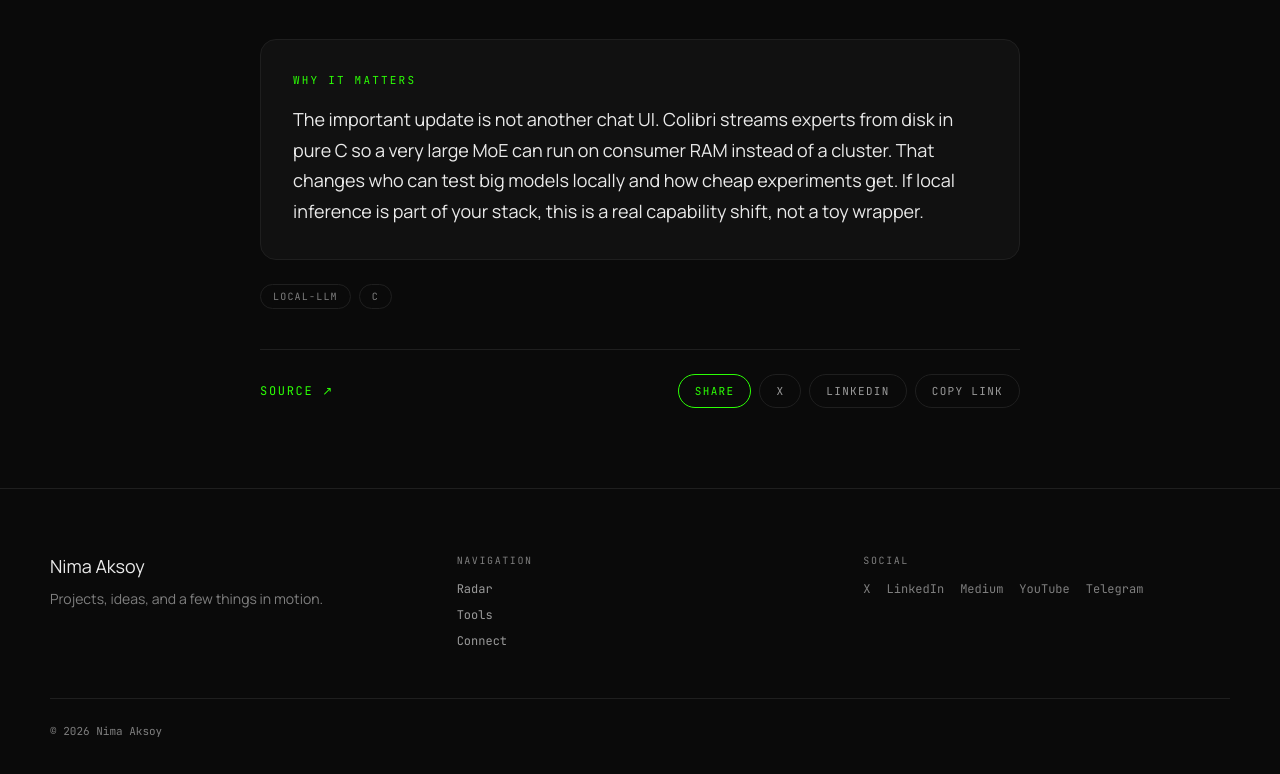
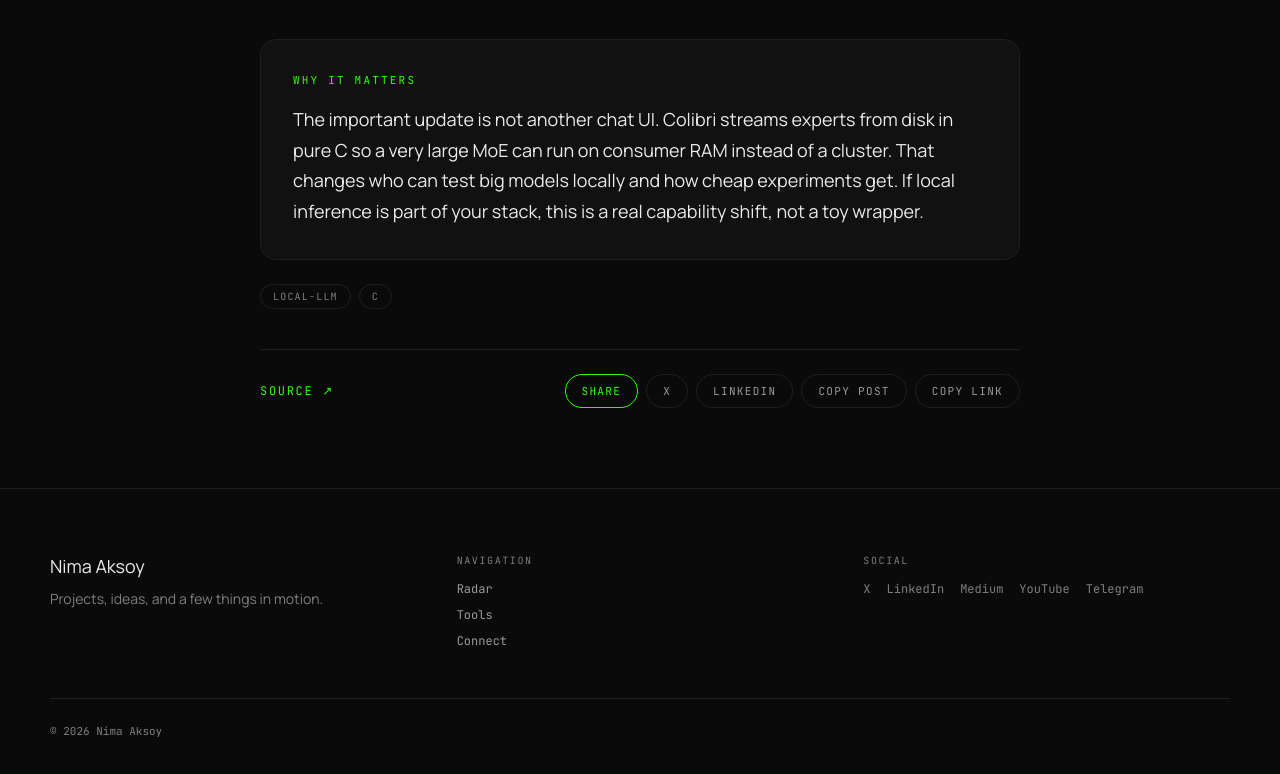
Before and after one commit to nimaaksoy/nimaaksoy.com, a Next.js app: page /radar/2026-07-12/colibri in a window 1280 px wide. Shown: the part 781-1555 px from the top of the page. Built offline with nearby package versions, Linux system fonts and the light colour scheme.

Commit message:
Restore radar share captions for intents, keep them off the page
Each item stores human X/LinkedIn captions used only by share buttons
and copy-post. X compose now prefills full caption + item URL.

```diff
--- a/components/radar/ItemShare.tsx
+++ b/components/radar/ItemShare.tsx
@@ -2,43 +2,76 @@
 
 import { useState } from "react";
 import type { Locale } from "@/lib/radar-shared";
+import { withShareUrl } from "@/lib/radar-shared";
 
 type ItemShareProps = {
   url: string;
   title: string;
   locale: Locale;
+  /** Human caption for X — never shown on page, only used in share intent */
+  xCaption: string;
+  /** Human caption for LinkedIn — never shown on page */
+  linkedinCaption: string;
 };
 
-export function ItemShare({ url, title, locale }: ItemShareProps) {
-  const [copied, setCopied] = useState(false);
+export function ItemShare({
+  url,
+  title,
+  locale,
+  xCaption,
+  linkedinCaption,
+}: ItemShareProps) {
+  const [copied, setCopied] = useState<"link" | "post" | null>(null);
   const isFa = locale === "fa";
   const labels = isFa
-    ? { share: "اشتراک", copy: "کپی لینک", copied: "کپی شد", x: "X" }
-    : { share: "Share", copy: "Copy link", copied: "Copied", x: "X" };
+    ? {
+        share: "اشتراک",
+        copyLink: "کپی لینک",
+        copyPost: "کپی پست",
+        copied: "کپی شد",
+        x: "X",
+      }
+    : {
+        share: "Share",
+        copyLink: "Copy link",
+        copyPost: "Copy post",
+        copied: "Copied",
+        x: "X",
+      };
 
-  const xHref = `https://twitter.com/intent/tweet?url=${encodeURIComponent(url)}&text=${encodeURIComponent(title)}`;
+  const xText = withShareUrl(xCaption, url);
+  const linkedinText = withShareUrl(linkedinCaption, url);
+
+  // Full caption in text only so X compose is not just "Name + url"
+  const xHref = `https://twitter.com/intent/tweet?text=${encodeURIComponent(xText)}`;
   const linkedinHref = `https://www.linkedin.com/sharing/share-offsite/?url=${encodeURIComponent(url)}`;
 
-  const onCopy = async () => {
+  const copyValue = async (key: "link" | "post", value: string) => {
     try {
-      await navigator.clipboard.writeText(url);
-      setCopied(true);
-      window.setTimeout(() => setCopied(false), 1600);
+      await navigator.clipboard.writeText(value);
+      setCopied(key);
+      window.setTimeout(() => setCopied(null), 1600);
     } catch {
-      setCopied(false);
+      setCopied(null);
     }
   };
 
   const onNativeShare = async () => {
     if (typeof navigator !== "undefined" && navigator.share) {
       try {
-        await navigator.share({ title, url });
+        await navigator.share({ title, text: xText, url });
         return;
       } catch {
-        // user cancelled or unsupported — fall through
+        // cancelled
       }
     }
-    await onCopy();
+    await copyValue("post", xText);
+  };
+
+  const onLinkedIn = async () => {
+    // LinkedIn often strips prefilled text — copy caption so paste is ready
+    await copyValue("post", linkedinText);
+    window.open(linkedinHref, "_blank", "noopener,noreferrer");
   };
 
   return (
@@ -58,20 +91,26 @@ export function ItemShare({ url, title, locale }: ItemShareProps) {
       >
         {labels.x}
       </a>
-      <a
-        href={linkedinHref}
-        target="_blank"
-        rel="noreferrer"
+      <button
+        type="button"
+        onClick={onLinkedIn}
         className="rounded-full border border-[#1F1F1F] px-4 py-2 font-jetbrains text-[11px] uppercase tracking-[0.12em] text-[#9A9A9A] transition hover:border-[#2CFF05] hover:text-[#2CFF05]"
       >
         LinkedIn
-      </a>
+      </button>
       <button
         type="button"
-        onClick={onCopy}
+        onClick={() => copyValue("post", xText)}
         className="rounded-full border border-[#1F1F1F] px-4 py-2 font-jetbrains text-[11px] uppercase tracking-[0.12em] text-[#9A9A9A] transition hover:border-[#2CFF05] hover:text-[#2CFF05]"
       >
-        {copied ? labels.copied : labels.copy}
+        {copied === "post" ? labels.copied : labels.copyPost}
+      </button>
+      <button
+        type="button"
+        onClick={() => copyValue("link", url)}
+        className="rounded-full border border-[#1F1F1F] px-4 py-2 font-jetbrains text-[11px] uppercase tracking-[0.12em] text-[#9A9A9A] transition hover:border-[#2CFF05] hover:text-[#2CFF05]"
+      >
+        {copied === "link" ? labels.copied : labels.copyLink}
       </button>
     </div>
   );
--- a/components/radar/RadarItemCard.tsx
+++ b/components/radar/RadarItemCard.tsx
@@ -113,7 +113,13 @@ export function RadarItemCard({
               {labels.openSource} ↗
             </a>
           </div>
-          <ItemShare url={shareUrl} title={item.name} locale={locale} />
+          <ItemShare
+            url={shareUrl}
+            title={item.name}
+            locale={locale}
+            xCaption={copyForLocale(item.share.x, locale)}
+            linkedinCaption={copyForLocale(item.share.linkedin, locale)}
+          />
         </div>
       </div>
     </article>
--- a/components/radar/RadarItemView.tsx
+++ b/components/radar/RadarItemView.tsx
@@ -114,7 +114,13 @@ export function RadarItemView({ day, item, locale }: RadarItemViewProps) {
           >
             {labels.source} ↗
           </a>
-          <ItemShare url={shareUrl} title={item.name} locale={locale} />
+          <ItemShare
+            url={shareUrl}
+            title={item.name}
+            locale={locale}
+            xCaption={copyForLocale(item.share.x, locale)}
+            linkedinCaption={copyForLocale(item.share.linkedin, locale)}
+          />
         </div>
       </div>
     </div>
--- a/content/radar/2026-07-12.json
+++ b/content/radar/2026-07-12.json
@@ -16,6 +16,16 @@
         "en": "Most open video editors die as demos. OpenCut is getting real use as a CapCut-style timeline without cloud lock-in, which matters if you want local control over cuts, exports, and privacy. The jump in stars is secondary. The useful part is a free timeline workflow that does not force you into one vendor.",
         "fa": "بیشتر ادیتورهای متن‌باز ویدیو تو مرحله دمو می‌مونن. OpenCut داره مثل کپ‌کات استفاده واقعی می‌گیره، بدون قفل ابری. برای کسی که کنترل لوکال روی کات و خروجی و حریم خصوصی می‌خواد مهمه. استار فقط سیگناله. ارزش اصلیش یه ورک‌فلو تایم‌لاین آزاده که به یک سرویس گیر نده."
       },
+      "share": {
+        "x": {
+          "en": "OpenCut is basically CapCut without the usual cloud lock-in. people are actually shipping with it, not just starring it.\n\nhttps://nimaaksoy.com/radar/2026-07-12/opencut",
+          "fa": "OpenCut تقریبا همون حس کپ‌کات رو داره ولی قفل ابری نداره. دارن واقعا باهاش کار می‌کنن، نه فقط استار.\n\nhttps://nimaaksoy.com/fa/radar/2026-07-12/opencut"
+        },
+        "linkedin": {
+          "en": "OpenCut stood out today. an open CapCut-style editor people are actually using, with local control over the timeline instead of another cloud lock-in.\n\nhttps://nimaaksoy.com/radar/2026-07-12/opencut",
+          "fa": "OpenCut امروز به چشم اومد. ادیتوری شبیه کپ‌کات که واقعا استفاده می‌شه و کنترل لوکال روی تایم‌لاین می‌ده، نه یه قفل ابری دیگه.\n\nhttps://nimaaksoy.com/fa/radar/2026-07-12/opencut"
+        }
+      },
       "source": "github"
     },
     {
@@ -32,6 +42,16 @@
       "why": {
         "en": "The important update is not another chat UI. Colibri streams experts from disk in pure C so a very large MoE can run on consumer RAM instead of a cluster. That changes who can test big models locally and how cheap experiments get. If local inference is part of your stack, this is a real capability shift, not a toy wrapper.",
         "fa": "آپدیت مهمش یه چت‌بات جدید نیست. Colibri expertها رو از دیسک استریم می‌کنه و با سی خالص یه مدل خیلی بزرگ رو رو رم معمولی بالا میاره. یعنی تست مدل‌های بزرگ دیگه فقط مال کلستر نیست. اگه inference لوکال برات مهمه، این یه تغییر قابلیته، نه یه رپر تزئینی."
+      },
+      "share": {
+        "x": {
+          "en": "Colibri is wild. it runs a huge model on a normal machine in pure C by streaming experts from disk. that is a real local inference shift, not another chat wrapper.\n\nhttps://nimaaksoy.com/radar/2026-07-12/colibri",
+          "fa": "Colibri خفنه. مدل خیلی بزرگ رو رو سیستم معمولی با سی خالص بالا میاره و expertها رو از دیسک استریم می‌کنه. این تغییر واقعی تو inference لوکاله، نه یه رپر چت.\n\nhttps://nimaaksoy.com/fa/radar/2026-07-12/colibri"
+        },
+        "linkedin": {
+          "en": "Colibri is interesting if you care about local inference. pure C, experts streamed from disk, big MoE on consumer hardware. that changes who can experiment without a cluster.\n\nhttps://nimaaksoy.com/radar/2026-07-12/colibri",
+          "fa": "اگه inference لوکال برات مهمه Colibri جالبه. سی خالص، استریم expert از دیسک، مدل بزرگ رو سخت‌افزار معمولی. یعنی آزمایش دیگه فقط مال کلستر نیست.\n\nhttps://nimaaksoy.com/fa/radar/2026-07-12/colibri"
+        }
       },
       "source": "github"
     },
@@ -50,6 +70,16 @@
         "en": "Agent-built interfaces usually look generic because the model has no taste constraints. These skill files encode practical UI judgment from real product writing, so agents ship cleaner spacing, hierarchy, and interaction defaults. The value is better output quality with almost no process change. Small file, visible difference in agent UI work.",
         "fa": "UI ساخته‌شده با ایجنت معمولاً بی‌شخصیت می‌شه چون مدل سلیقه و محدودیت درست نداره. این اسکیل‌ها قضاوت عملی UI رو به ایجنت می‌دن تا فاصله‌ها، سلسله‌مراتب و رفتار پیش‌فرض تمیزتر بشه. ارزشش کیفیت بهتر خروجی با کمترین تغییر فرآینده. فایل کوچیک، تفاوت واضح تو کار UI ایجنت."
       },
+      "share": {
+        "x": {
+          "en": "UI Skills is a small thing with a visible effect. it gives agents better taste defaults so the UI they ship is less generic.\n\nhttps://nimaaksoy.com/radar/2026-07-12/ui-skills",
+          "fa": "UI Skills کوچیکه ولی اثرش معلومه. به ایجنت‌ها سلیقه بهتر می‌ده تا UI شون کمتر بی‌شخصیت بشه.\n\nhttps://nimaaksoy.com/fa/radar/2026-07-12/ui-skills"
+        },
+        "linkedin": {
+          "en": "UI Skills is worth a look if you use coding agents for product UI. practical skill files that push spacing and hierarchy toward something less generic.\n\nhttps://nimaaksoy.com/radar/2026-07-12/ui-skills",
+          "fa": "اگه با ایجنت‌ها UI می‌سازی UI Skills ارزش دیدن داره. اسکیل‌های عملی که فاصله‌ها و سلسله‌مراتب رو تمیزتر می‌کنن.\n\nhttps://nimaaksoy.com/fa/radar/2026-07-12/ui-skills"
+        }
+      },
       "source": "github"
     }
   ]
--- a/lib/radar.ts
+++ b/lib/radar.ts
@@ -11,6 +11,7 @@ export {
   formatRadarDate,
   indexPath,
   itemPath,
+  withShareUrl,
 } from "@/lib/radar-shared";
 
 const RADAR_DIR = path.join(process.cwd(), "content", "radar");
@@ -36,7 +37,10 @@ function isRadarItem(value: unknown): value is RadarItem {
     typeof item.name === "string" &&
     typeof item.url === "string" &&
     isLocalized(item.take) &&
-    isLocalized(item.why)
+    isLocalized(item.why) &&
+    !!item.share &&
+    isLocalized(item.share.x) &&
+    isLocalized(item.share.linkedin)
   );
 }
 
```
Also changed, not shown: lib/radar-shared.ts (+17 -7 lines), 1 other file (tests, documents, lock files or other folders).
